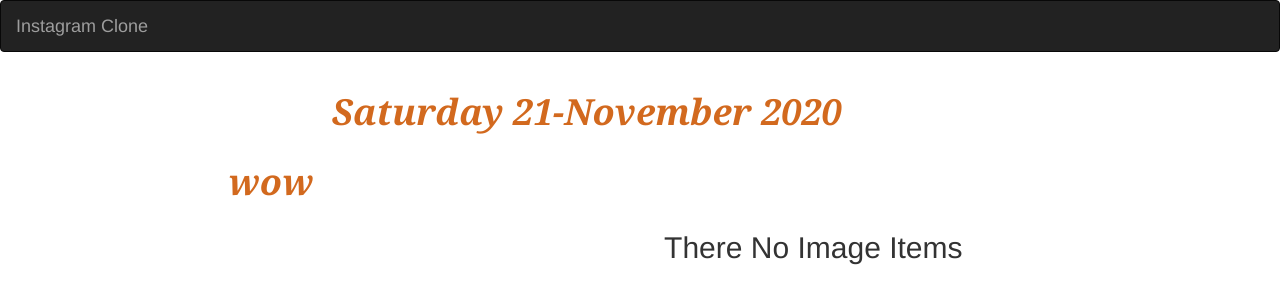
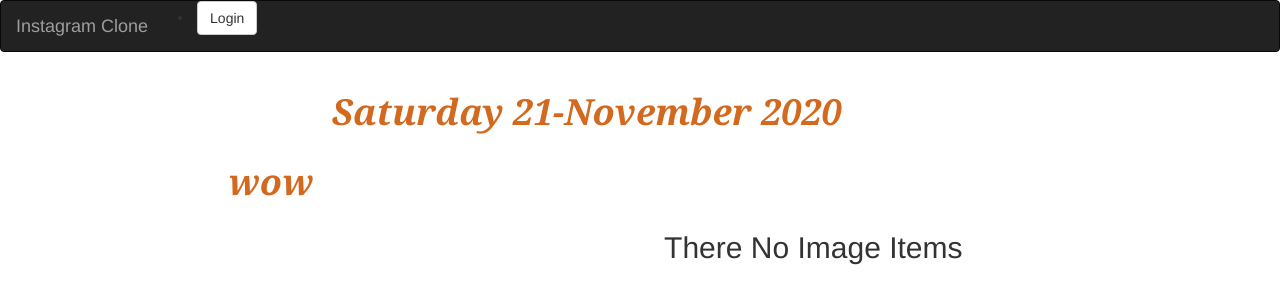
Before and after one commit to Josephshitandi/Instagram-clone, a Django app: page / in a window 1280 px wide; the page is wider, and only the part inside the window is pictured. Shown: the top 304 px of that part. Run offline with Django 3.2, Linux system fonts and the light colour scheme; data that the repository does not hold is empty; some libraries are stand-ins or nearby versions.

Commit message:
Add accounts links to navbar

```diff
--- a/instagram/templates/navbar.html
+++ b/instagram/templates/navbar.html
@@ -3,6 +3,33 @@
     <div class="navbar-header">
       <a class="navbar-brand" href="{% url 'newsToday' %}">Instagram Clone</a>
     </div>
+    <div class="col-sm-6 col-md-6">
+      {% if user.is_authenticated %}
+      <ul>
+        <li class="dropdown">
+          <a href="#" class="dropdown-toggle btn btn-default" data-toggle="dropdown" role="button" aria-expanded="false">Account
+                    <span class="caret"></span>
+                </a>
+          <ul class="dropdown-menu" role="menu">
+            <li>
+              <a href="{%url 'newsToday'%}">Home</a>
+            </li>
+            <li>
+              <a href="/accounts/password/change">Change Password</a>
+            </li>
+            <li>
+              <a href="/accounts/logout">Logout</a>
+            </li>
+          </ul>
+        </li>
+      </ul>
+      {% else %}
+      <li>
+        <a class='btn btn-default' href="/accounts/login">Login</a>
+      </li>
+
+      {% endif %}
+    </div>
 
   </div>
 </nav>
--- a/instagram_clone/urls.py
+++ b/instagram_clone/urls.py
@@ -15,6 +15,7 @@ Including another URLconf
 """
 from django.contrib import admin
 from django.urls import path,include
+from django.contrib.auth import views,login,logout
 
 urlpatterns = [
     path('admin/', admin.site.urls),
```
